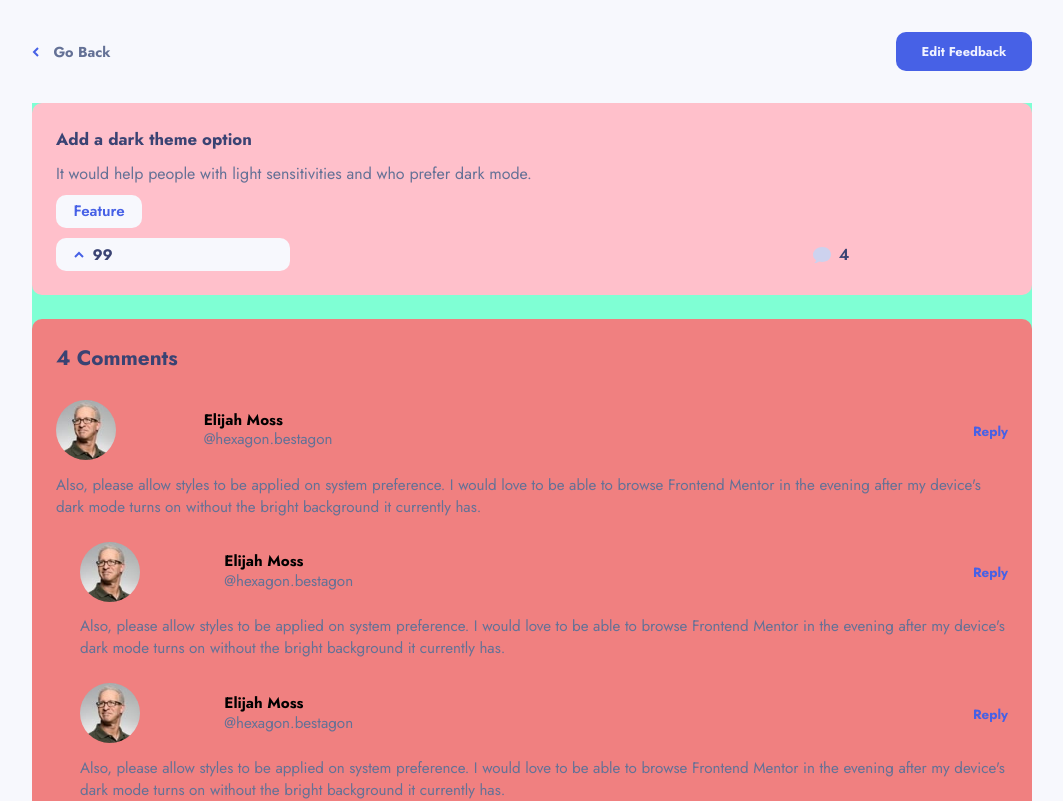
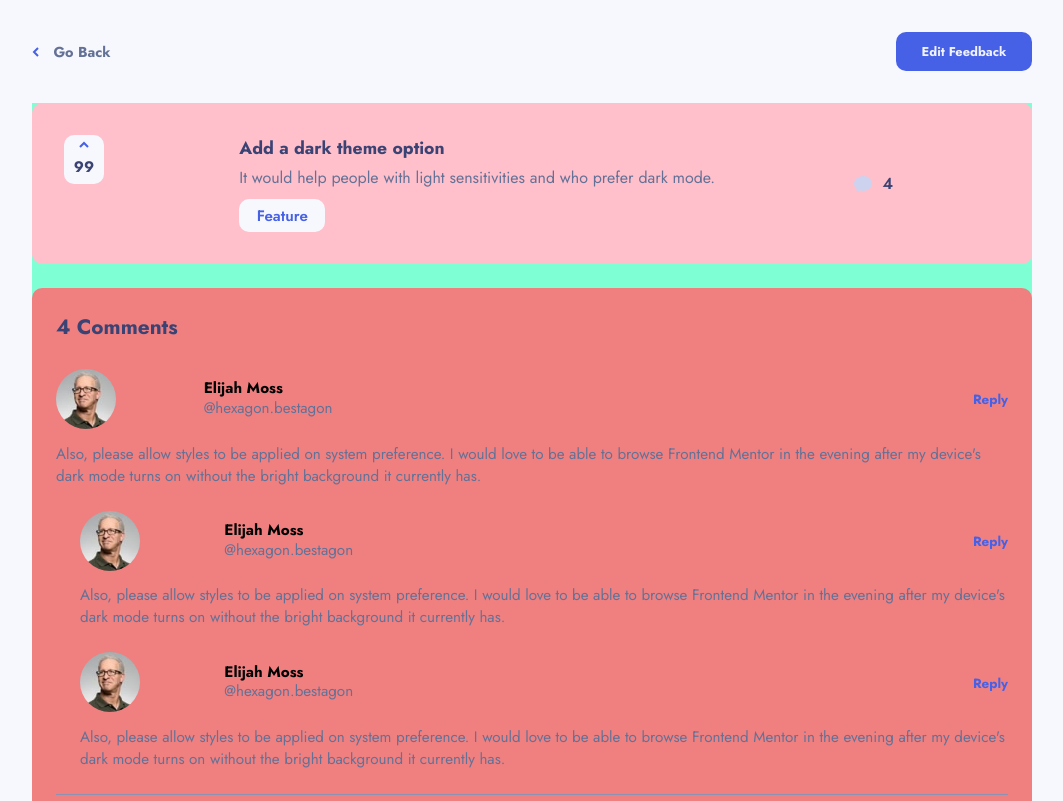
Before and after one commit to Victor-Nyagudi/product-feedback-app-react, a React (Create React App) app: page / in a window 1280 px wide. Shown: the top 801 px of the page, without its empty margins (108-1171 px from the left). Built offline with nearby package versions, Linux system fonts and the light colour scheme.

Commit message:
Style feedback item FeedbackDetail tablets

```diff
--- a/src/css/main.css
+++ b/src/css/main.css
@@ -427,7 +427,7 @@ a {
 .feedback-detail__feedback-item .feedback-item__title {
   font-size: 1.05rem;
   color: #3a4373;
-  margin-bottom: .6em;
+  margin-bottom: .4em;
 }
 
 .feedback-detail__feedback-item .feedback-item__message {
@@ -895,6 +895,34 @@ a {
   .add-edit-feedback__main {
     padding: 3.5em 2.5em 1.5em;
   }
+  .feedback-detail__feedback-item {
+    padding: 2em;
+        grid-template-areas: 'feedback-item-upvotes feedback-item-text feedback-item-comments'
+ 'feedback-item-upvotes  feedback-item-text feedback-item-comments'
+ '. feedback-item-tag-container feedback-item-comments';
+  }
+  .feedback-detail__feedback-item .feedback-item__title {
+    font-size: 1.1rem;
+    margin-bottom: .25em;
+  }
+  .feedback-detail__feedback-item .feedback-item__upvotes {
+    -webkit-box-orient: vertical;
+    -webkit-box-direction: normal;
+        -ms-flex-direction: column;
+            flex-direction: column;
+    -ms-flex-item-align: start;
+        align-self: flex-start;
+    padding: .35em .5em;
+    margin-right: 2em;
+    max-width: 40px;
+  }
+  .feedback-detail__feedback-item .feedback-item__comments {
+    gap: .65em;
+    margin-left: 2em;
+  }
+  .feedback-detail__feedback-item .feedback-item__tag-container {
+    margin-bottom: 0;
+  }
 }
 
 @media (min-width: 821px) {
--- a/src/main.scss
+++ b/src/main.scss
@@ -14,8 +14,14 @@ $tag-padding-mobile: .35em 1.15em;
 
 // #region Feedback Detail Variables
 $feedback-detail-padding: 1.5em;
+$feedback-detail-padding-lg: 2em;
+
 $feedback-detail-heading-mobile: 1.05rem;
 $feedback-detail-heading-lg-mobile: 1.3rem;
+
+$feedback-detail-heading-desktop: 1.1rem;
+$feedback-detail-heading-lg-desktop: 1.3rem;
+
 $feedback-detail-margin-bottom: 1.5em;
 
 // #endregion
@@ -403,7 +409,7 @@ a {
             &__title {
                 font-size: $feedback-detail-heading-mobile;
                 color: getColor('purple-black');
-                margin-bottom: .6em;
+                margin-bottom: .4em;
             }
 
             &__message { color: getColor('grey-purple'); }
@@ -817,6 +823,42 @@ a {
 
         &__main { padding: 3.5em 2.5em 1.5em; }
     }
+
+    .feedback-detail {
+        &__feedback-item {
+            padding: $feedback-detail-padding-lg;
+
+            grid-template-areas:
+            'feedback-item-upvotes feedback-item-text feedback-item-comments'
+            'feedback-item-upvotes  feedback-item-text feedback-item-comments'
+            '. feedback-item-tag-container feedback-item-comments'
+            ;
+
+            .feedback-item {
+                &__title {
+                    font-size: $feedback-detail-heading-desktop;
+                    margin-bottom: .25em;
+                }
+
+                &__upvotes {
+                    flex-direction: column;
+                    align-self: flex-start;
+
+                    padding: .35em .5em;
+                    margin-right: 2em;
+
+                    max-width: 40px;
+                }
+
+                &__comments {
+                    gap: .65em;
+                    margin-left: 2em;
+                }
+
+                &__tag-container { margin-bottom: 0; }
+            }
+        }
+    }
 }
 
 // ? Desktop styling
```
Also changed, not shown: 1 other file (tests, documents, lock files or other folders).
